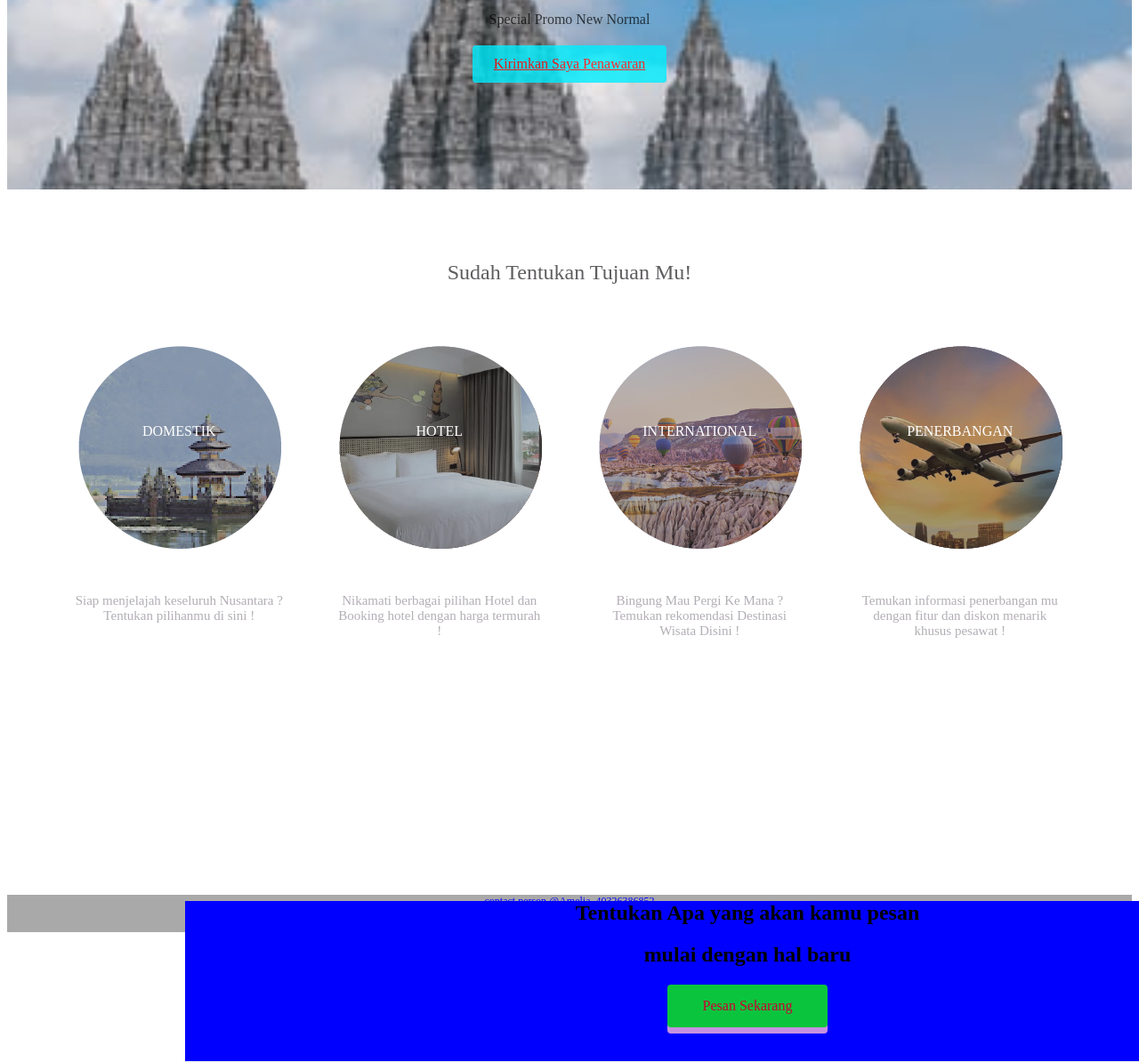
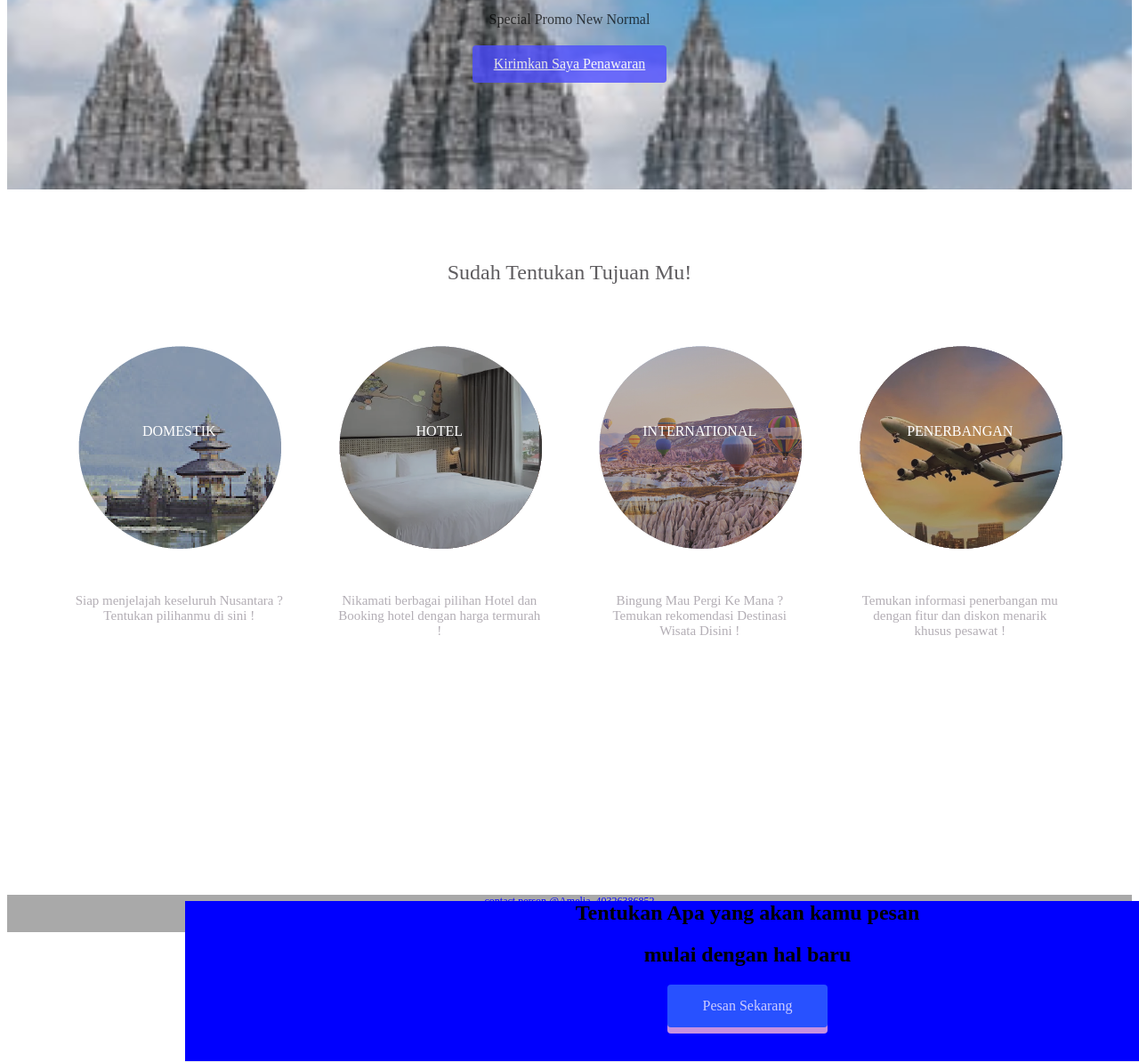
Before and after one commit to HadiOb/Project-web, a plain HTML site: page index.html in a window 1280 px wide. Shown: the part 355-1549 px from the top of the page at 89% size. Drawn offline with Linux system fonts and the light colour scheme.

Commit message:
menambahkan warna

```diff
--- a/stylesheet.css
+++ b/stylesheet.css
@@ -65,12 +65,12 @@ header {
   }
 
   .offer {
-    background-color: rgb(0, 238, 255);
+    background-color: #4d4dff;
   }
 
   .btn {
     padding: 12px 24px;
-    color:red;
+    color: white;
     display: inline-block;
     opacity: 0.8;
     border-radius: 4px;
@@ -128,10 +128,10 @@ header {
     padding-bottom: 80px;
     text-align: center;
   }
-
+/* animasi */
 .pesan-wrapper {
   height: 100px;
-  background-color: rgb(250, 56, 56);
+  background-color:#1affff;
   position: relative;
   animation-name: example;
   animation-duration: 10s;
@@ -152,7 +152,7 @@ header {
 
   .pesan {
     padding: 15px 40px;
-    background-color: rgb(14, 245, 14);
+    background-color: #3366ff;
     cursor: pointer;
     box-shadow: 0 7px #f8b4da;
   }
```
